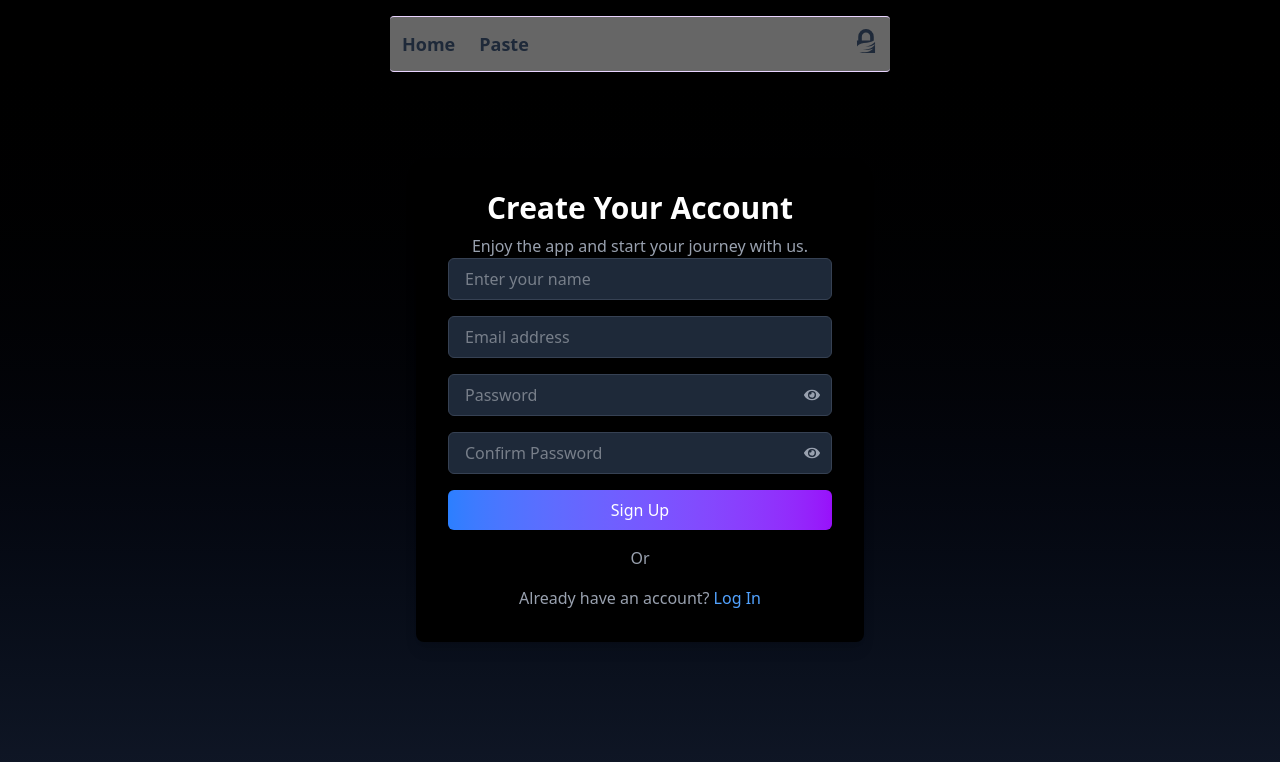
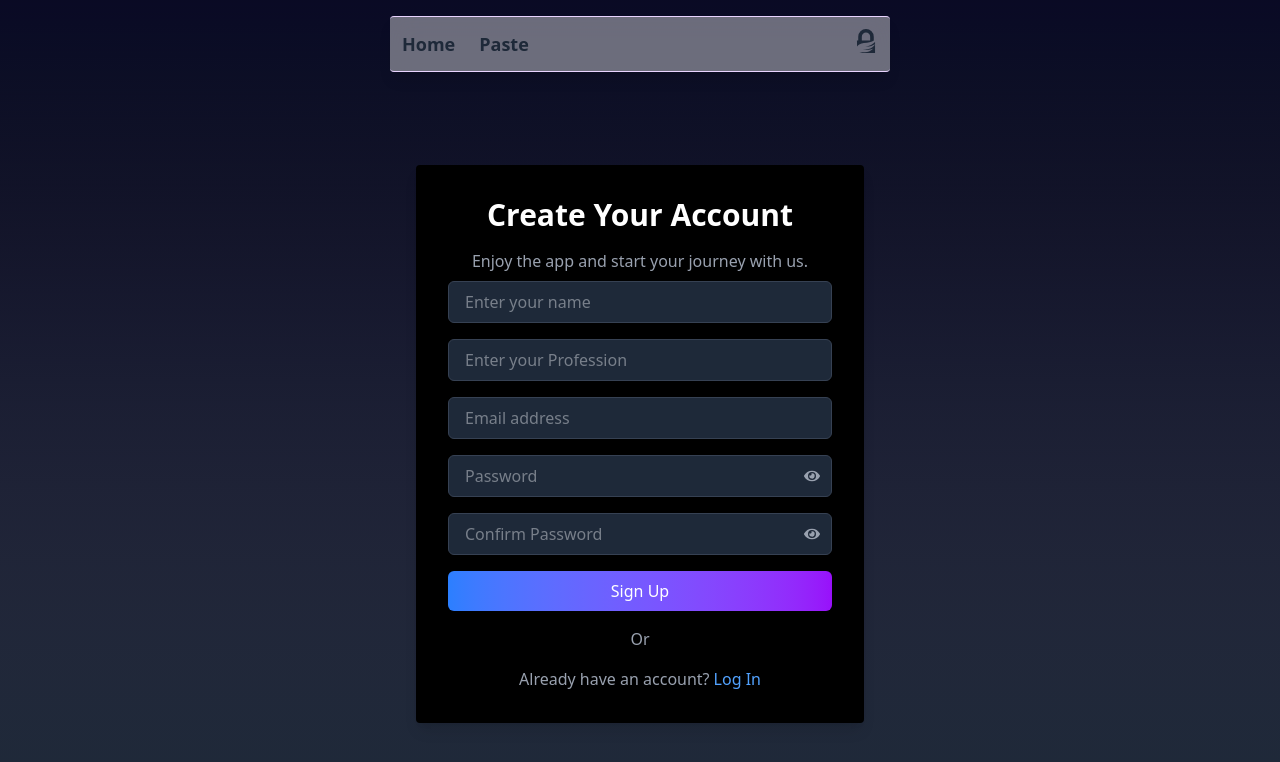
Before and after one commit to manojsingh00963/ICODESAVE, a React (Vite) app: page /signup in a window 1280 px wide. Shown: the top 762 px of the page. Built offline with nearby package versions, Linux system fonts and the light colour scheme.

Commit message:
fix some bugs or add profession on signup

```diff
--- a/src/components/Home.jsx
+++ b/src/components/Home.jsx
@@ -1,4 +1,5 @@
 import React, { useState, useEffect, useRef } from 'react';
+// eslint-disable-next-line no-unused-vars
 import { motion, AnimatePresence } from 'framer-motion';
 import { FaFileCode, FaHashtag, FaAnglesDown } from "react-icons/fa6";
 import { MdEditRoad } from "react-icons/md";
@@ -36,7 +37,7 @@ const Home = () => {
       if (paste) {
         setTitle(paste.title);
         setContent(paste.content);
-        setTag(paste.tag || 'General');
+        setTag(paste.tag || '');
       } else {
         toast.error('Paste not found!');
         navigate('/paste');
@@ -77,7 +78,7 @@ const Home = () => {
       <div className="flex flex-wrap gap-2 justify-center items-center mb-4">
         {/* ✅ Title Input */}
         <input
-          className="w-full sm:max-w-xs md:max-w-md lg:max-w-lg border rounded p-2 pl-4 bg-gray-100 dark:bg-black font-normal placeholder:text-gray-400 focus:outline-none dark:text-white dark:caret-white transition-all duration-300 ease-in-out hover:border-indigo-500"
+          className="w-[50vw] sm:max-w-xs md:max-w-md lg:max-w-lg border rounded p-2 pl-4 bg-gray-100 dark:bg-black font-normal placeholder:text-gray-400 focus:outline-none dark:text-white dark:caret-white transition-all duration-300 ease-in-out hover:border-indigo-500"
           type="text"
           placeholder="Enter title here"
           value={title}
@@ -111,7 +112,7 @@ const Home = () => {
                 transition={{ duration: 0.2 }}
                 className="absolute top-12 left-0 z-10 w-full bg-gray-100 dark:bg-black border border-gray-300 dark:border-gray-700 rounded shadow-md overflow-hidden"
               >
-                {['General', 'Work', 'Personal', 'Important', 'Urgent'].map((option) => (
+                {['Future', 'Work', 'Personal', 'Important', 'Reuse',].map((option) => (
                   <li
                     key={option}
                     onClick={() => {
--- a/src/components/LogIn.jsx
+++ b/src/components/LogIn.jsx
@@ -1,6 +1,7 @@
 import React, { useState } from "react";
 import { Link, useNavigate } from "react-router-dom";
 import { FaEye, FaEyeSlash } from "react-icons/fa";
+// eslint-disable-next-line no-unused-vars
 import { motion } from "framer-motion";
 import { toast } from "react-toastify";
 import { PulseLoader } from "react-spinners";
@@ -81,7 +82,7 @@ const LogIn = () => {
       animate={{ opacity: 1, y: 0 }}
       exit={{ opacity: 0, y: -30 }}
       transition={{ duration: 0.5, ease: "easeInOut" }}
-      className="bg-gradient-to-b from-black to-gray-900 flex items-center justify-center min-h-screen"
+      className="bg-gradient-to-b pt-22 from-[#000000a4] to-gray-800 flex items-center justify-center min-h-screen"
     >
       <div className="w-full max-w-md p-8 space-y-6 bg-black text-white rounded-lg shadow-lg">
         {/* ✅ Header */}
--- a/src/components/SignUp.jsx
+++ b/src/components/SignUp.jsx
@@ -4,6 +4,7 @@ import axios from "axios";
 import { FaEye, FaEyeSlash } from "react-icons/fa";
 import { toast } from "react-toastify";
 import { PulseLoader } from "react-spinners";
+// eslint-disable-next-line no-unused-vars
 import { motion } from "framer-motion";
 import "react-toastify/dist/ReactToastify.css";
 
@@ -13,6 +14,7 @@ const SignUp = () => {
   const [credentials, setCredentials] = useState({
     name: "",
     email: "",
+    role: "",
     password: "",
     cpassword: "",
   });
@@ -35,7 +37,7 @@ const SignUp = () => {
   // ✅ Handle Form Submission
   const handleSubmit = async (e) => {
     e.preventDefault();
-    const { name, email, password, cpassword } = credentials;
+    const { name, email, role , password, cpassword } = credentials;
 
     if (!name || !email || !password || !cpassword) {
       toast.error("Please fill in all fields!");
@@ -52,7 +54,7 @@ const SignUp = () => {
     try {
       const response = await axios.post(
         "http://localhost:5000/api/auth/createUser",
-        { name, email, password }
+        { name, email, role, password }
       );
 
       if (response.data.success) {
@@ -78,25 +80,35 @@ const SignUp = () => {
       animate={{ opacity: 1, y: 0 }}
       exit={{ opacity: 0, y: -20 }}
       transition={{ duration: 0.4, ease: "easeInOut" }}
-      className="bg-gradient-to-b from-black to-gray-900 flex items-center justify-center min-h-screen"
+      className="bg-gradient-to-b pt-22  min-w-screen from-[#000000a4] to-gray-800 flex items-center justify-center min-h-screen"
     >
-      <div className="w-full max-w-md p-8 bg-black text-white rounded-lg shadow-lg">
+      <div className="w-[35vw] max-w-md p-8 bg-black text-white rounded shadow-lg">
         {/* ✅ Header */}
         <div className="text-center">
           <h1 className="text-3xl font-bold">Create Your Account</h1>
-          <p className="mt-2 text-gray-400">
+          <p className="mt-2 p-2 text-gray-400">
             Enjoy the app and start your journey with us.
           </p>
         </div>
 
         {/* ✅ Form */}
-        <form onSubmit={handleSubmit} className="space-y-4">
+        <form onSubmit={handleSubmit} className=" space-y-4">
           {/* ✅ Name Input */}
           <input
             type="text"
             name="name"
             placeholder="Enter your name"
             value={credentials.name}
+            onChange={handleChange}
+            className="w-full px-4 py-2 bg-gray-800 border border-gray-700 rounded-md text-gray-300 focus:outline-none focus:ring-2 focus:ring-blue-500"
+            required
+          />
+          {/* ✅ Profession Input */}
+          <input
+            type="text"
+            name="role"
+            placeholder="Enter your Profession"
+            value={credentials.role}
             onChange={handleChange}
             className="w-full px-4 py-2 bg-gray-800 border border-gray-700 rounded-md text-gray-300 focus:outline-none focus:ring-2 focus:ring-blue-500"
             required
--- a/src/components/StartAnimate.jsx
+++ b/src/components/StartAnimate.jsx
@@ -1,3 +1,4 @@
+// eslint-disable-next-line no-unused-vars
 import { motion } from 'framer-motion';
 import React, { useState, useEffect } from 'react';
 import { FadeContent, SplitText } from './Animation';
@@ -51,7 +52,7 @@ function StartAnimate() {
               initial={{ scale: 0.3, y: 0 }}
               animate={{ y: -800 }} // Rocket will launch out of the screen
               transition={{ duration: 1.5, delay: 0.5, ease: "easeIn" }}
-              className="w-40 h-40 absolute right-[15%] top-[35%] " // Smaller size
+              className="w-40 h-40 absolute right-[20%] top-[35%] " // Smaller size
             />
           </motion.div>
         )}
```
